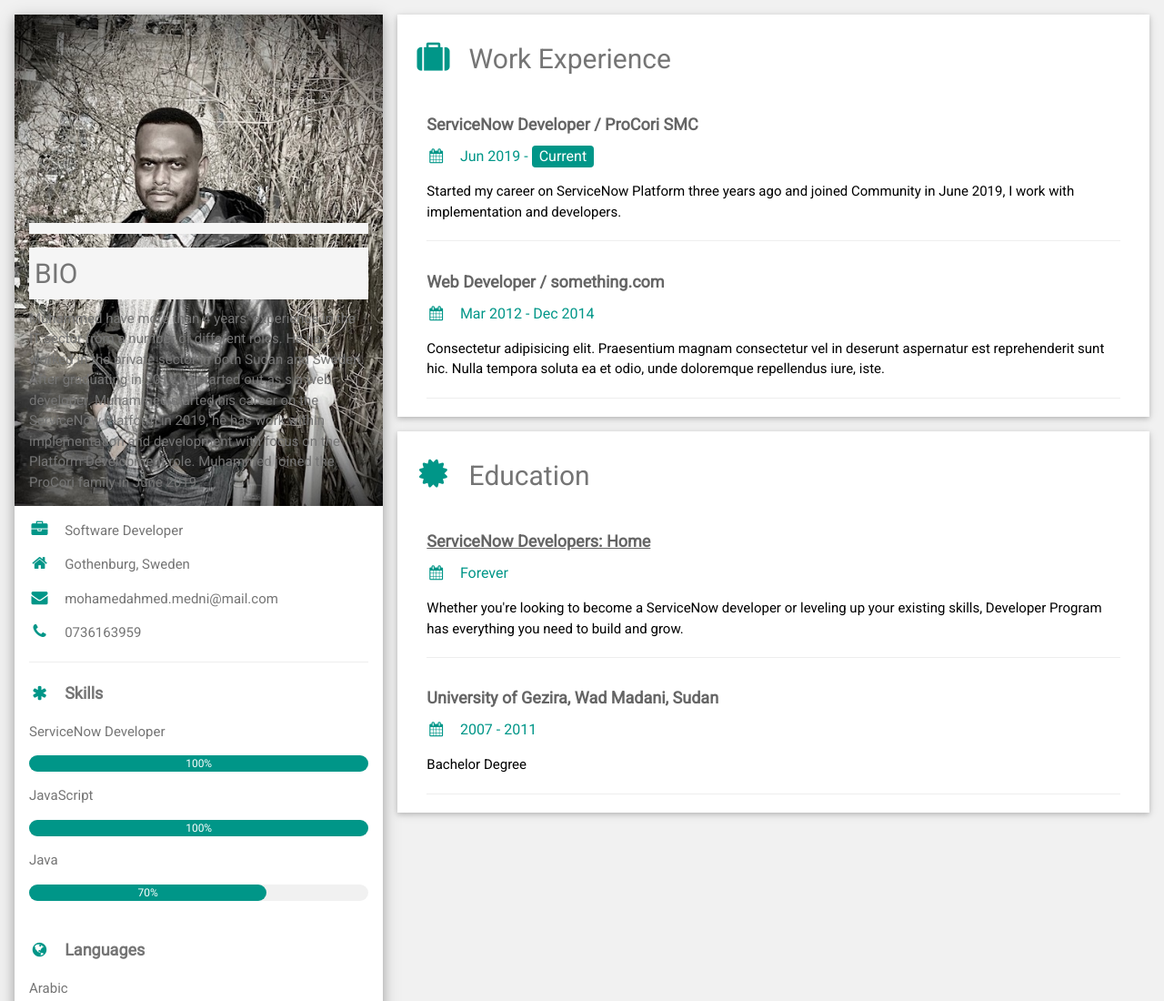
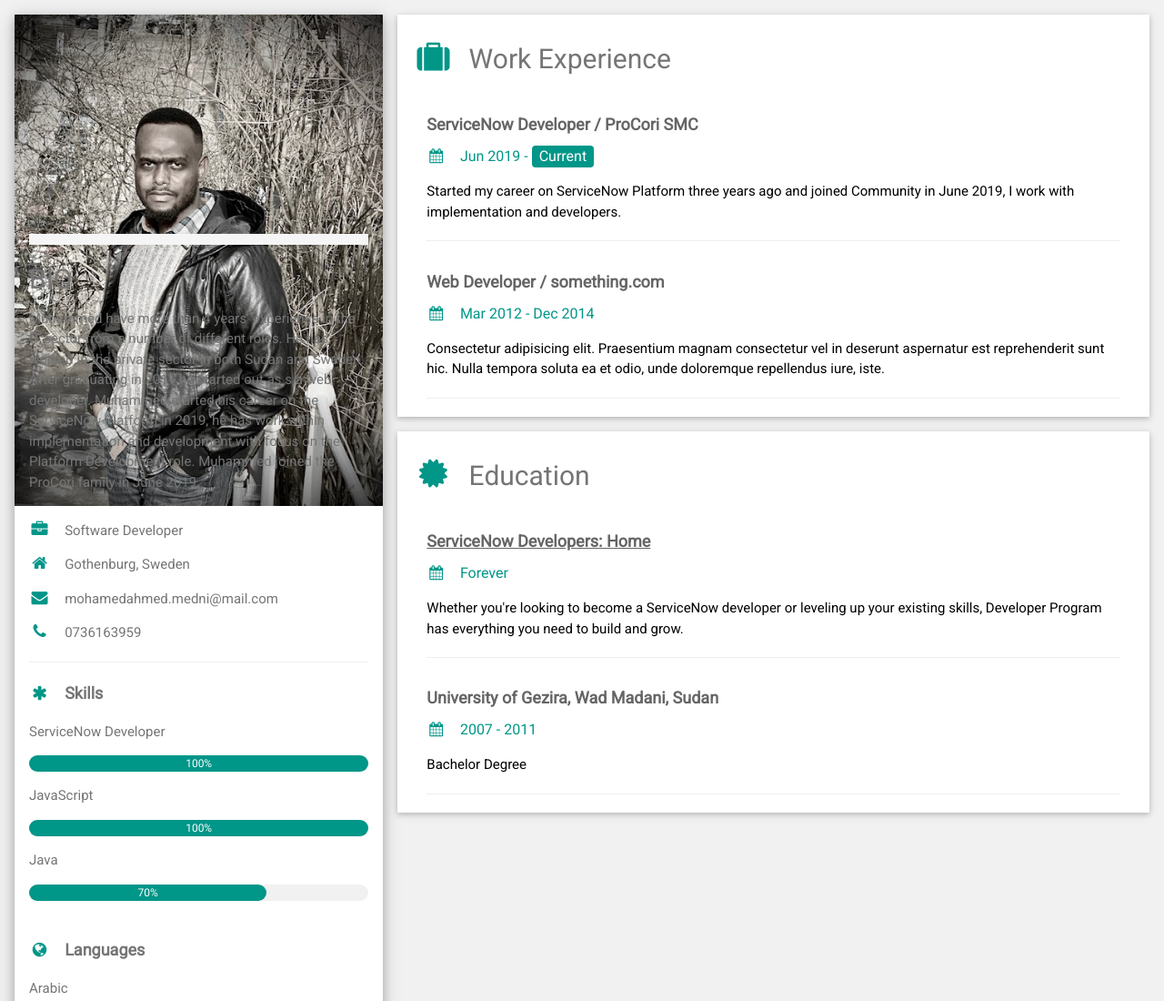
Before and after one commit to MuhamedMedni/MMedni-CV, a plain HTML site: page index.html in a window 1280 px wide. Shown: the top 1100 px of the page at 91% size. Drawn offline with nearby package versions, Linux system fonts and the light colour scheme.

Commit message:
Update index.html

```diff
--- a/index.html
+++ b/index.html
@@ -22,7 +22,7 @@
                     <div class="w3-display-container">
                         <div
                             class="w3-display-bottomleft w3-container w3-text-w3-text-ww3-text-w3-text-ww3-text-w3-text-ww3-text-w3-text-whw3-text-w3-text-ww3-text-w3-text-wxt-w3-text-ww3-text-w3-text-whw3-text-w3-text-ww3-text-w3-text-wxt-w3-text-ww3-text-w3-text-whw3-text-w3-text-ww3-text-w3-text-bxt-w3-text-ww3-text-w3-text-whw3-text-w3-text-ww3-text-w3-text-blu-w3-text-ww3-text-w3-text-whw3-text-w3-text-ww3-text-w3-text- green">
-                           <P style="background-color:whitesmoke; padding: 0.4rem;"> <h2 style="background-color:whitesmoke; padding: 0.4rem;">BIO<br></h2>
+                           <P style="background-color:whitesmoke; padding: 0.4rem;"> <h2>BIO<br></h2>
                             Muhammed have more than 4 years’ experience in the IT sector from a number of different roles. He
 has worked in the private sector in both Sudan and Sweden.
 
```
